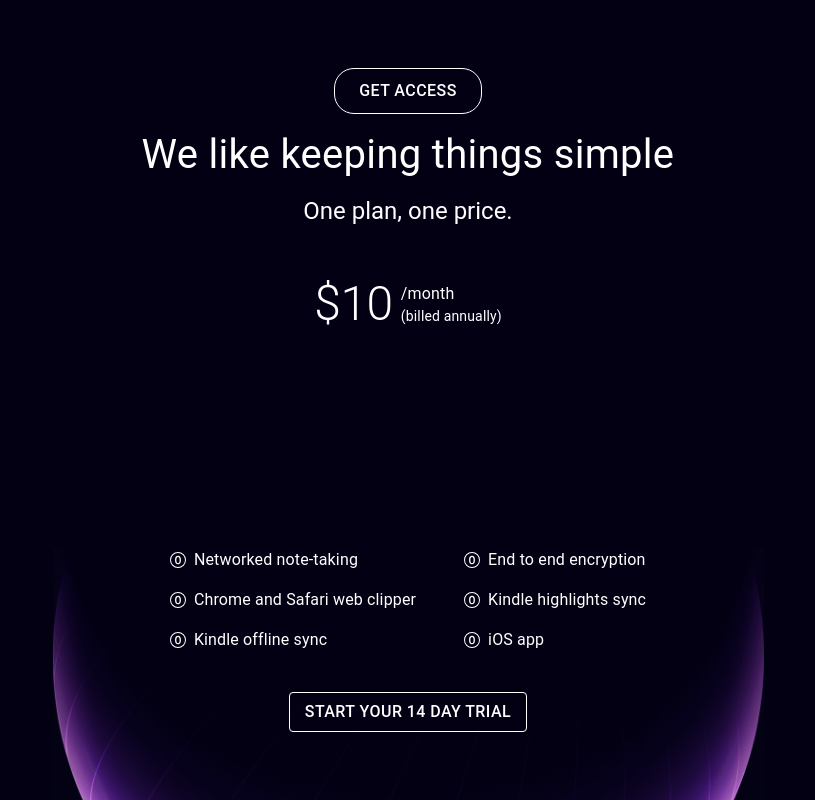
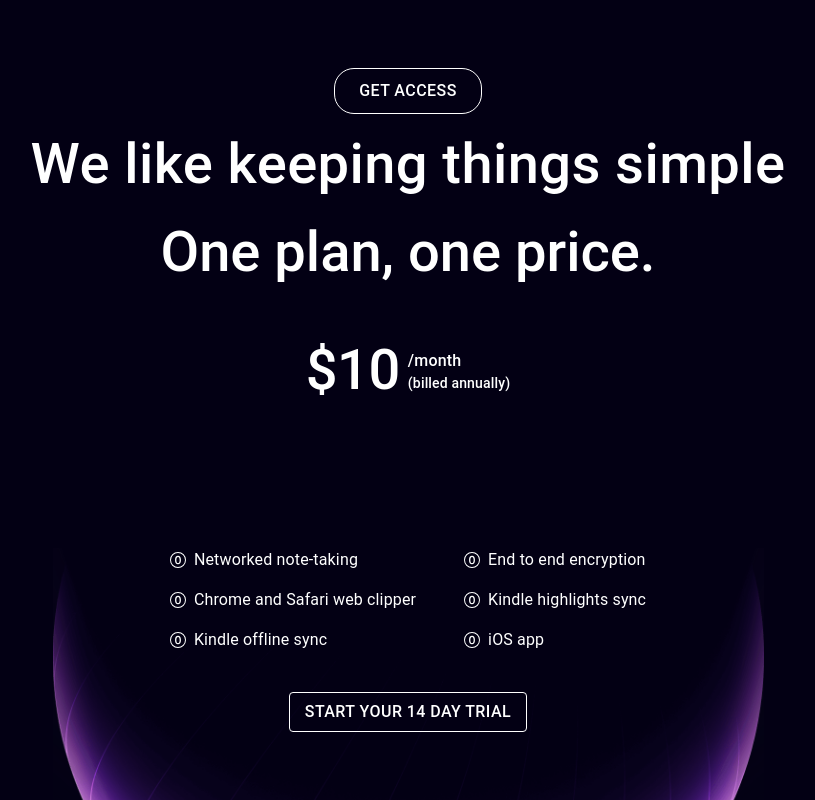
Before and after one commit to XeuroTech/Landing-page, a React (Vite) app: page /createAccount in a window 1280 px wide. Shown: the part 4500-5300 px from the top of the page, without its empty margins (232-1047 px from the left). Built offline with nearby package versions, Linux system fonts and the light colour scheme.

Commit message:
fontsize

```diff
--- a/src/Components/MainPageCom/ReflectOtherApp.jsx
+++ b/src/Components/MainPageCom/ReflectOtherApp.jsx
@@ -1,10 +1,7 @@
-import { Box, Button, Typography, } from "@mui/material";
+import { Box, Button, Typography } from "@mui/material";
 import React from "react";
 
 const ReflectOtherApp = () => {
-    // const theme = useTheme();
-    // const isMobile = useMediaQuery(theme.breakpoints.down('sm'));
-
     const integrations = [
         {
             name: "Zapier",
@@ -59,7 +56,8 @@ const ReflectOtherApp = () => {
                         borderRadius: 2,
                         fontSize: { xs: "0.7rem", sm: "0.8rem", md: "1rem" },
                         px: 2,
-                        py: 1
+                        py: 1,
+                        fontWeight: 500
                     }}
                 >
                     Integration
@@ -67,8 +65,9 @@ const ReflectOtherApp = () => {
                 <Typography
                     variant="h3"
                     sx={{
-                        fontSize: { xs: "1.5rem", sm: "2rem", md: "2.5rem" },
-                        lineHeight: 1.2
+                        fontSize: { xs: "40px", sm: "40px", md: "56px", lg: "56px" },
+                        lineHeight: 1.2,
+                        fontWeight: 500
                     }}
                 >
                     Use Reflect with other apps
@@ -98,7 +97,7 @@ const ReflectOtherApp = () => {
                         width: { xs: 60, sm: 80, md: 100 },
                         zIndex: 1,
                         mb: { xs: 4, sm: 0 },
-                        alignSelf: 'center' // Ensure logo is centered on mobile
+                        alignSelf: 'center'
                     }}
                 />
 
@@ -163,6 +162,7 @@ const IntegrationCard = ({ name, description, icon, iconHeight }) => (
                 sx={{
                     fontSize: { xs: "0.9rem", sm: "1.1rem" },
                     textTransform: "none",
+                    fontWeight: 500
                 }}
             >
                 {name}
@@ -172,6 +172,7 @@ const IntegrationCard = ({ name, description, icon, iconHeight }) => (
                 sx={{
                     fontSize: { xs: "0.7rem", sm: "0.9rem" },
                     opacity: 0.8,
+                    fontWeight: 500
                 }}
             >
                 {description}
--- a/src/Components/MainPageCom/Trail.jsx
+++ b/src/Components/MainPageCom/Trail.jsx
@@ -11,7 +11,6 @@ const TrailBox = styled(Box)(({ theme }) => ({
     backgroundColor: "#030014",
     [theme.breakpoints.down('sm')]: {
         height: 'auto',
-
     }
 }));
 
@@ -42,6 +41,7 @@ const Trail = () => {
                             },
                             fontSize: { xs: '0.8rem', sm: '1rem' },
                             padding: { xs: '6px 16px', sm: '8px 24px' },
+                            fontWeight: 500
                         }}
                     >
                         Get Access
@@ -51,7 +51,8 @@ const Trail = () => {
                         variant="h4"
                         sx={{
                             width: '100%',
-                            fontSize: { xs: '1.5rem', sm: '2rem', md: '2.5rem' },
+                            fontSize: { xs: '40px', sm: '40px', md: '56px', lg: '56px' },
+                            fontWeight: 500
                         }}
                     >
                         We like keeping things simple
@@ -61,7 +62,8 @@ const Trail = () => {
                         variant="h5"
                         sx={{
                             width: '100%',
-                            fontSize: { xs: '1rem', sm: '1.25rem', md: '1.5rem' },
+                            fontSize: { xs: '40px', sm: '40px', md: '56px', lg: '56px' },
+                            fontWeight: 500
                         }}
                     >
                         One plan, one price.
@@ -79,15 +81,16 @@ const Trail = () => {
                         <Typography
                             variant="h2"
                             sx={{
-                                fontSize: { xs: '2.5rem', sm: '3rem' },
+                                fontSize: { xs: '40px', sm: '40px', md: '56px', lg: '56px' },
                                 color: 'white',
+                                fontWeight: 500
                             }}
                         >
                             $10
                         </Typography>
                         <Box sx={{ textAlign: { xs: 'center', sm: 'left' } }}>
-                            <Typography variant="body1">/month</Typography>
-                            <Typography variant="body2">(billed annually)</Typography>
+                            <Typography variant="body1" sx={{ fontWeight: 500 }}>/month</Typography>
+                            <Typography variant="body2" sx={{ fontWeight: 500 }}>(billed annually)</Typography>
                         </Box>
                     </Box>
                 </Box>
```
